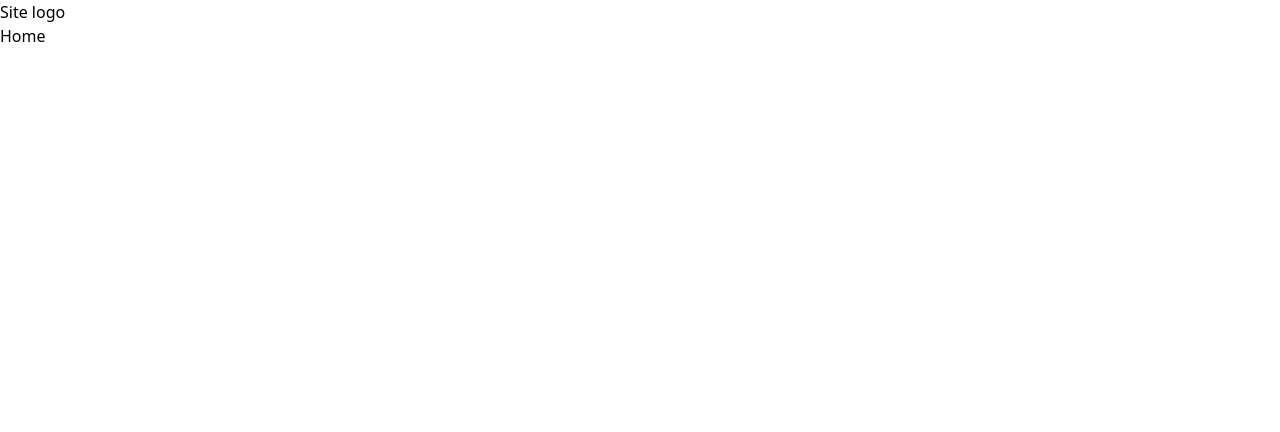
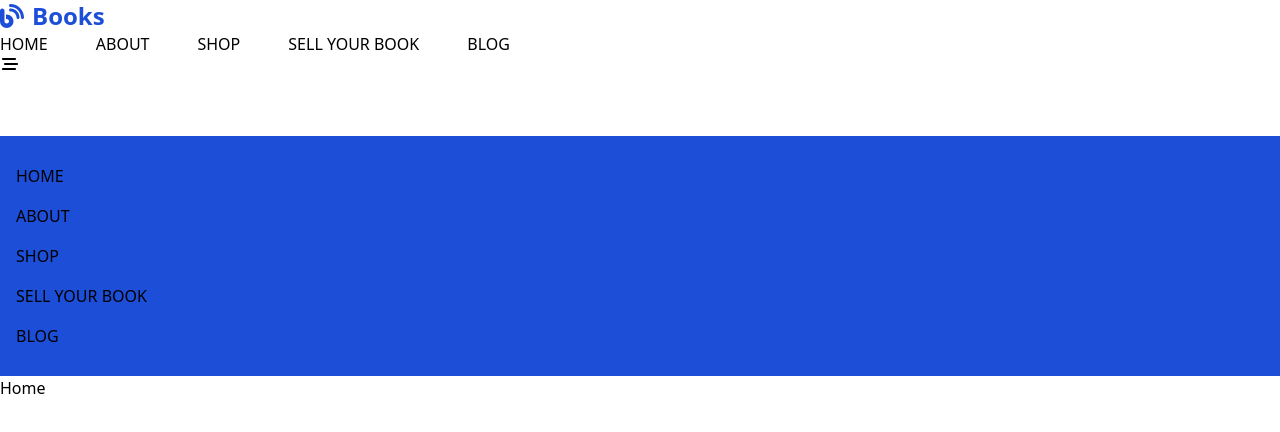
Before and after one commit to Ohi20/MERN-bookStore-2025, a React (Vite) app in the folder mern-client/: page / in a window 1280 px wide. Shown: the top 432 px of the page. Built offline with nearby package versions, Linux system fonts and the light colour scheme.

Commit message:
navbar functionality

```diff
--- a/mern-client/package.json
+++ b/mern-client/package.json
@@ -14,6 +14,7 @@
     "match-sorter": "^8.0.1",
     "react": "^19.1.0",
     "react-dom": "^19.1.0",
+    "react-icons": "^5.5.0",
     "react-router-dom": "^7.6.0",
     "sort-by": "^1.2.0"
   },
--- a/mern-client/src/App.jsx
+++ b/mern-client/src/App.jsx
@@ -3,13 +3,14 @@ import reactLogo from "./assets/react.svg";
 import viteLogo from "/vite.svg";
 import "./App.css";
 import { Outlet } from "react-router-dom";
+import Navbar from "./components/Navbar";
 
 function App() {
   const [count, setCount] = useState(0);
 
   return (
     <>
-      <nav>Site logo</nav>
+      <Navbar />
       <Outlet />
     </>
   );
--- /dev/null
+++ b/mern-client/src/components/Navbar.jsx
@@ -0,0 +1,109 @@
+import React, { useEffect, useState } from "react";
+import { Link } from "react-router-dom";
+
+// react icons
+import { FaBarsStaggered, FaBlog, FaXmark } from "react-icons/fa6";
+
+const Navbar = () => {
+  const [isMenuOpen, setMenuOpen] = useState(false);
+  const [isSticky, setIsSticky] = useState(false);
+
+  //   toggle menu
+  const toggleMenu = () => {
+    setMenuOpen(!isMenuOpen);
+  };
+
+  useEffect(() => {
+    const handScroll = () => {
+      if (window.scrollY > 100) {
+        setIsSticky(true);
+      } else {
+        setIsSticky(false);
+      }
+
+      window.addEventListener("scroll", handScroll);
+
+      return () => {
+        window.addEventListener("scroll", handScroll);
+      };
+    };
+  }, []);
+
+  //   navItems
+
+  const navItems = [
+    { link: "Home", path: "/" },
+    { link: "About", path: "/about" },
+    { link: "Shop", path: "/shop" },
+    { link: "Sell Your Book", path: "/admin/dashboard" },
+    { link: "Blog", path: "/blog" },
+  ];
+
+  return (
+    <header>
+      <nav>
+        <div>
+          {/* logo */}
+          <Link
+            to="/"
+            className="flex text-2xl font-bold text-blue-700 items-center gap-2"
+          >
+            <FaBlog className="inline-block" />
+            Books
+          </Link>
+
+          {/* nav items for large devices */}
+
+          <ul className="md:flex space-x-12 hidden">
+            {navItems.map(({ link, path }) => (
+              <Link
+                key={path}
+                to={path}
+                className="block text-base text-black uppercase cursor-pointer hover:text-blue-700"
+              >
+                {link}
+              </Link>
+            ))}
+          </ul>
+
+          {/* btn for large devices */}
+          <div className="space-x-12 hidden lg:flex items-center">
+            <button>
+              <FaBarsStaggered className="w-5 hover:text-blue-700" />
+            </button>
+          </div>
+
+          {/* menu button for the mobile devices */}
+          <div className="md:hidden">
+            <button
+              onClick={toggleMenu}
+              className="text-black focus:outline-none"
+            >
+              {isMenuOpen ? (
+                <FaXmark className="h-5 w-5 text-black" />
+              ) : (
+                <FaBarsStaggered className="h-5 w-5 text-black" />
+              )}
+            </button>
+          </div>
+        </div>
+
+        {/* nav items for the small devices */}
+        <div className="bg-blue-700 space-y-4 px-4 mt-16 py-7">
+          {navItems.map(({ link, path }) => (
+            <Link
+              key={path}
+              to={path}
+              className="block text-base text-black uppercase cursor-pointer hover:text-blue-700"
+            >
+              {link}
+            </Link>
+          ))}
+          {}
+        </div>
+      </nav>
+    </header>
+  );
+};
+
+export default Navbar;
```
Also changed, not shown: 1 other file (tests, documents, lock files or other folders).
